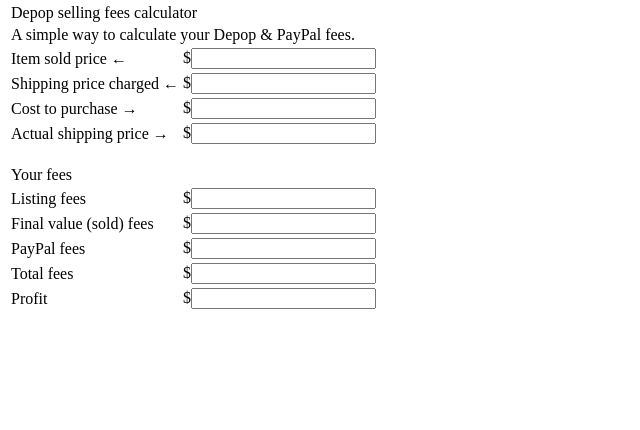
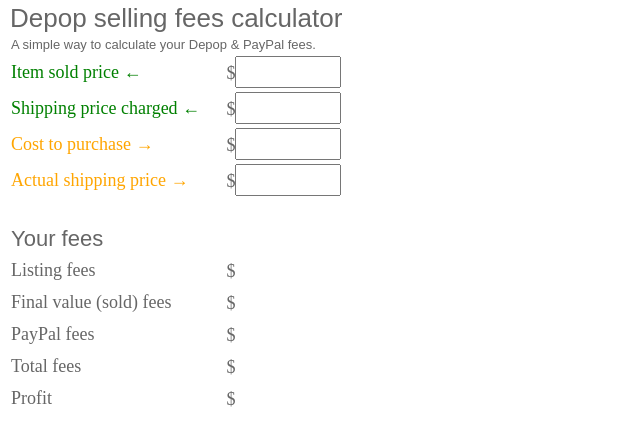
Before and after one commit to codenameRy/Online-Store-Fees-Calculator, a plain HTML site: page index.html in a window 1280 px wide. Shown: the part 64-494 px from the top of the page, without its empty margins (0-640 px from the left). Drawn offline with Linux system fonts and the light colour scheme.

Commit message:
Styling updates

```diff
--- a/css/styles.css
+++ b/css/styles.css
@@ -1,4 +1,55 @@
 .depop_image {
-    width: 15%;
-    height: 15%;
+  width: 15%;
+  height: 15%;
 }
+
+.hdr {
+  font-family: "HelveticaNeue-Light", Arial;
+  color: #666666;
+  font-size: 26px;
+  padding: 0 0 0 0;
+}
+.txt {
+  font-family: "HelveticaNeue-Light", Arial;
+  color: #666666;
+  font-size: 13px;
+  padding: 0 0 20 5;
+}
+.subhdr {
+  font-family: "HelveticaNeue-Light", Arial;
+  color: #666666;
+  font-size: 22px;
+  padding: 10 0 5 0;
+}
+table {
+  border: 0px solid black;
+  width: 350px;
+  padding: 0 0 0 10;
+}
+td {
+  font-family: "HelveticaNeue-Light" Arial;
+  color: #666666;
+  font-size: 18px;
+}
+.text_box {
+  width: 100px;
+  height: 26px;
+  padding: 1px;
+  font-size: 20px;
+}
+.text_box_read {
+  border: 0;
+  width: 100px;
+  height: 26px;
+  padding: 1px;
+  font-size: 20px;
+}
+.rcvd_tr {
+  color: green;
+}
+.paid_tr {
+  color: orange;
+}
+.share {
+  padding: 20 10 10 10;
+}
```
